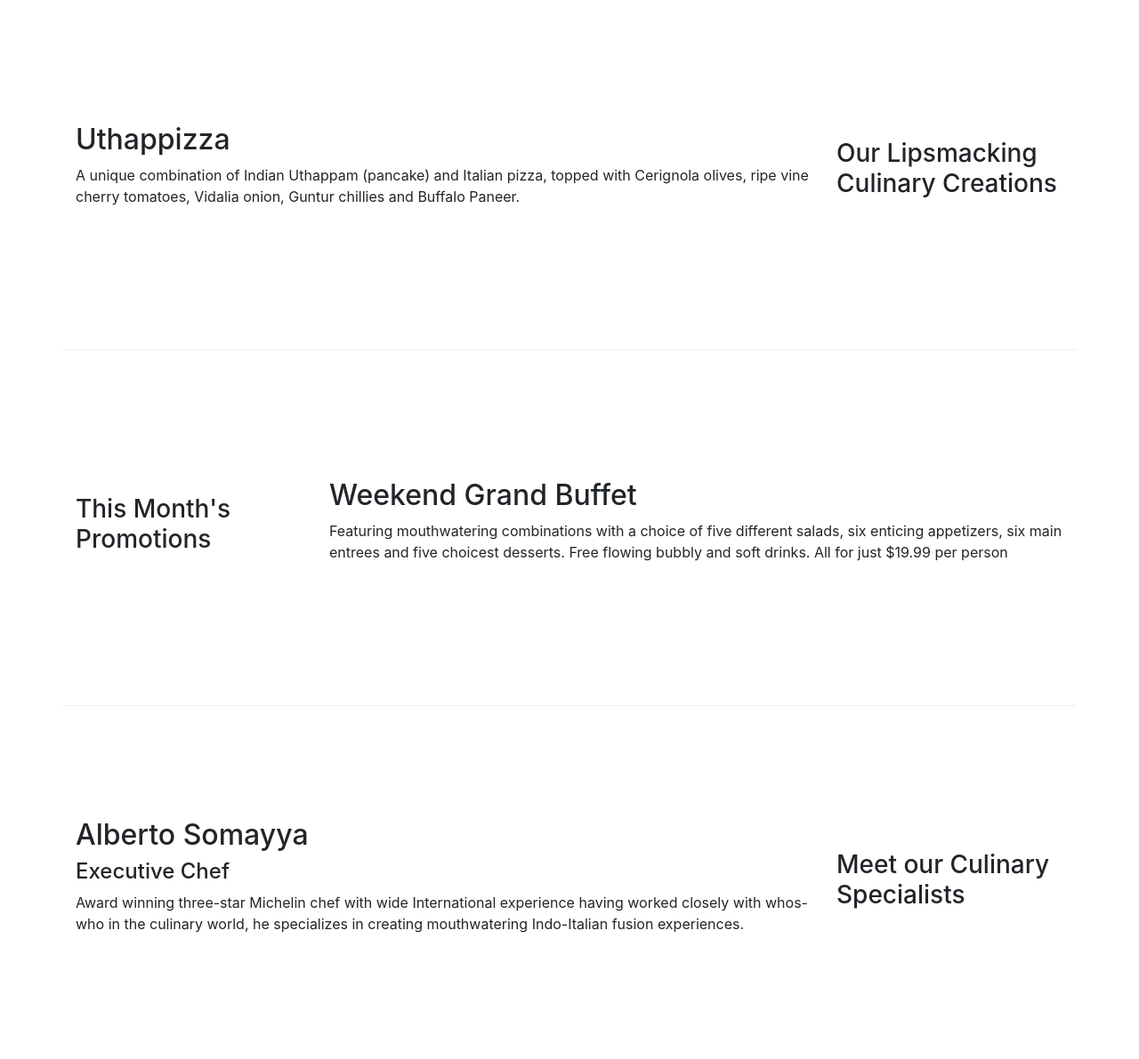
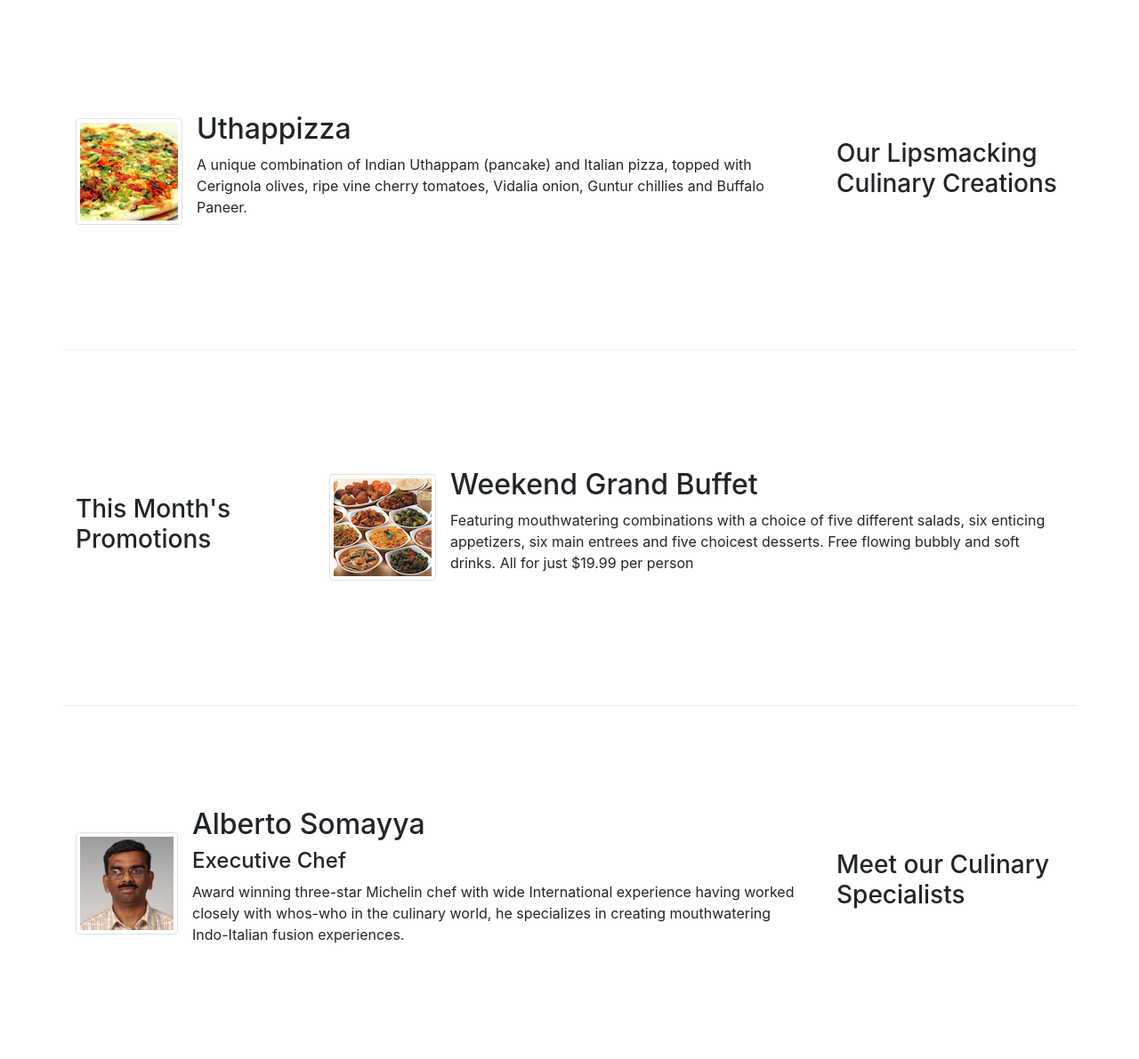
Before and after one commit to jaditi930/Front-end-Dev-using-Bootstrap, a website: page index.html in a window 1280 px wide. Shown: the part 360-1551 px from the top of the page at 89% size. Drawn offline with nearby package versions, Linux system fonts and the light colour scheme.

Commit message:
Images and Media

```diff
--- a/css/styles.css
+++ b/css/styles.css
@@ -14,8 +14,8 @@
 .jumbotron{
     padding:70 px 30 px 70 px 30 px;
     margin: 0px auto;
+    color:floralwhite;
     background-color:#9575CD;
-    color:floralwhite;
 
 }
 
--- a/index.html
+++ b/index.html
@@ -39,7 +39,8 @@
                     <h1>Ristorante con Fusion</h1>
                     <p>We take inspiration from the World's best cuisines, and create a unique fusion experience. Our lipsmacking creations will tickle your culinary senses!</p>
                 </div>
-                <div class="col-12 col-sm">
+                <div class="col-12 col-sm align-self-center">
+                    <img src="img/logo.png" class="img-fluid">
                 </div>
             </div>
         </div>
@@ -51,19 +52,29 @@
                 <h3>Our Lipsmacking Culinary Creations</h3>
             </div>
             <div class="col col-sm order-sm-first col-md">
-                <h2>Uthappizza</h2>
-                <p>A unique combination of Indian Uthappam (pancake) and Italian pizza, topped with Cerignola olives, ripe vine cherry tomatoes, Vidalia onion, Guntur chillies and Buffalo Paneer.</p>
+                <div class="media">
+                    <img class="d-flex mr-3 img-thumbnail align-self-center"
+                            src="img/uthappizza.png" alt="Uthappizza">
+                    <div class="media-body">
+                       <h2 class="mt-0">Uthappizza</h2>
+                       <p class="d-none d-sm-block">A unique combination of Indian Uthappam (pancake) and Italian pizza, topped with Cerignola olives, ripe vine cherry tomatoes, Vidalia onion, Guntur chillies and Buffalo Paneer.</p>
+                    </div>
+                </div>
             </div>
         </div>
-
-
         <div class ="row row-content align-items-center">
             <div class="col-12 col-sm-4 col-md-3">
                 <h3>This Month's Promotions</h3>
             </div>
             <div class="col col-sm col-md">
-                <h2>Weekend Grand Buffet</h2>
-                <p>Featuring mouthwatering combinations with a choice of five different salads, six enticing appetizers, six main entrees and five choicest desserts. Free flowing bubbly and soft drinks. All for just $19.99 per person </p>
+                <div class="media">
+                    <img class="d-flex mr-3 img-thumbnail align-self-center"
+                            src="img/buffet.png" alt="Buffet">
+              <div class="media-body">
+                  <h2 class="mt-0">Weekend Grand Buffet</h2>
+                  <p class="d-none d-sm-block">Featuring mouthwatering combinations with a choice of five different salads, six enticing appetizers, six main entrees and five choicest desserts. Free flowing bubbly and soft drinks. All for just $19.99 per person </p>
+              </div>
+              </div>
             </div>
         </div>
 
@@ -72,9 +83,22 @@
                 <h3>Meet our Culinary Specialists</h3>
             </div>
             <div class="col col-sm order-sm-first col-md">
-                <h2>Alberto Somayya</h2>
+                <div class="media">
+                    <img class="d-flex mr-3 img-thumbnail align-self-center"
+                            src="img/alberto.png" alt="Alberto Somayya">
+                    <div class="media-body">
+                        <h2 class="mt-0">Alberto Somayya</h2>
+                        <h4>Executive Chef</h4>
+                        <p class="d-none d-sm-block">Award winning three-star Michelin chef with wide
+                            International experience having worked closely with
+                            whos-who in the culinary world, he specializes in
+                            creating mouthwatering Indo-Italian fusion experiences.
+                            </p>
+                    </div>
+                </div>
+                <!-- <h2>Alberto Somayya</h2>
                 <h4>Executive Chef</h4>
-                <p>Award winning three-star Michelin chef with wide International experience having worked closely with whos-who in the culinary world, he specializes in creating mouthwatering Indo-Italian fusion experiences. </p>
+                <p>Award winning three-star Michelin chef with wide International experience having worked closely with whos-who in the culinary world, he specializes in creating mouthwatering Indo-Italian fusion experiences. </p> -->
             </div>
         </div>
     </div>
```
Also changed, not shown: aboutus.html (+16 -4 lines), contactus.html (+2 -1 lines), img/alberto.png (added), img/buffet.png (added), img/logo.png (added), img/uthappizza.png (added), 1 other file.
